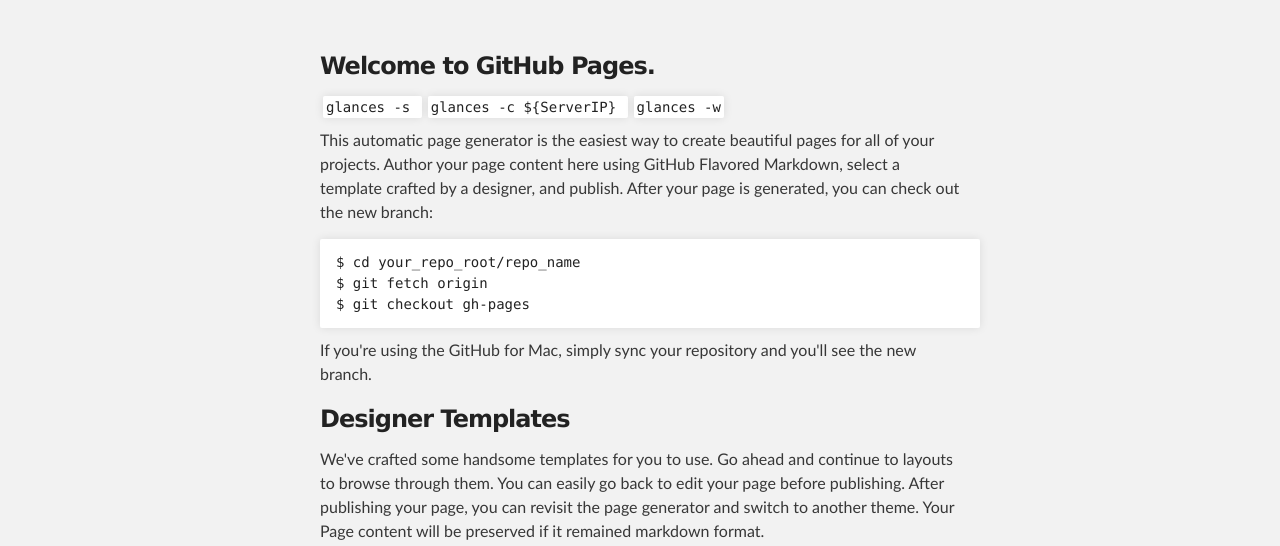
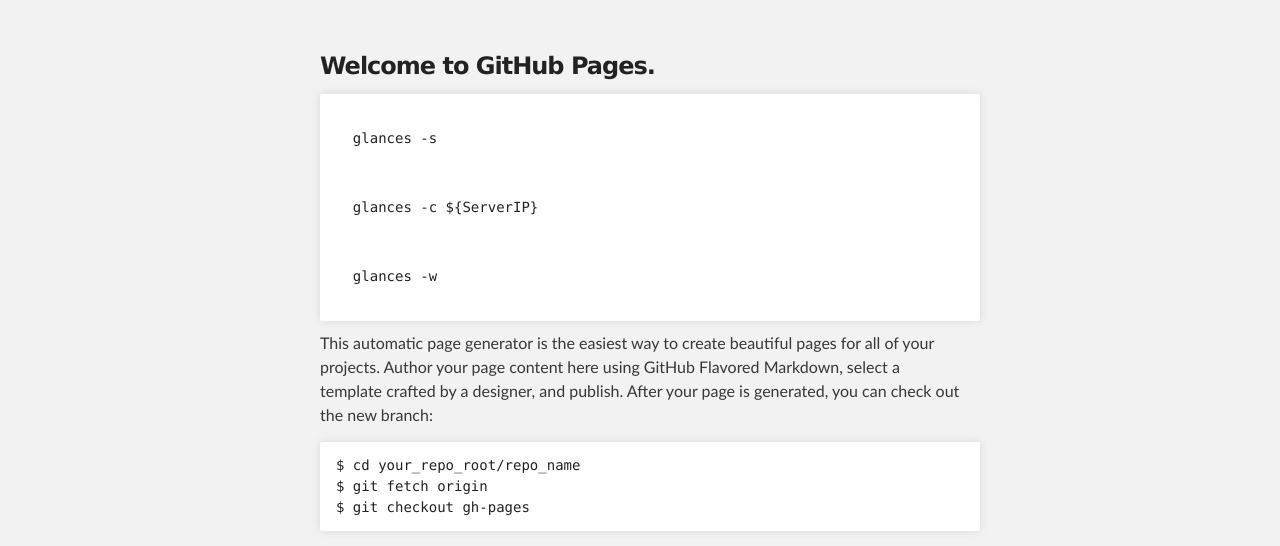
Before and after one commit to askagirl/askagirl.github.io, a plain HTML site: page index.html in a window 1280 px wide. Shown: the part 212-758 px from the top of the page. Drawn offline with Linux system fonts and the light colour scheme.

Commit message:
fix layout

```diff
--- a/index.html
+++ b/index.html
@@ -28,7 +28,7 @@
     <div id="main_content_wrap" class="outer">
       <section id="main_content" class="inner">
         <h3>Welcome to GitHub Pages.</h3>
-<code>
+<pre><code>
   glances -s
 </code>
 <code>
@@ -37,6 +37,7 @@
 <code>
   glances -w
 </code>
+</pre>
 <p>This automatic page generator is the easiest way to create beautiful pages for all of your projects. Author your page content here using GitHub Flavored Markdown, select a template crafted by a designer, and publish. After your page is generated, you can check out the new branch:</p>
 
 <pre><code>$ cd your_repo_root/repo_name
```
